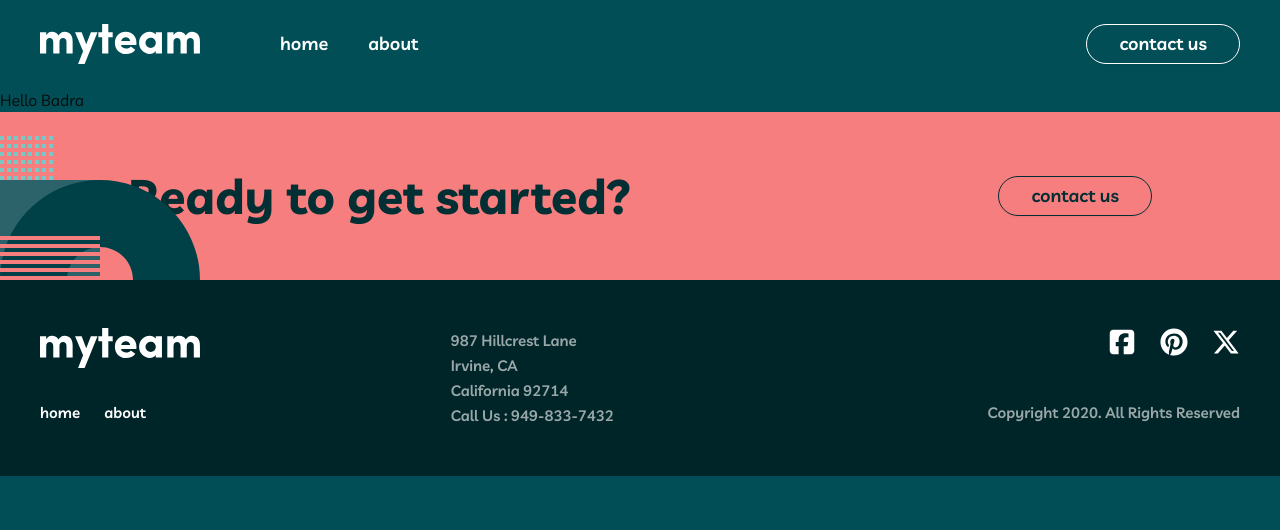
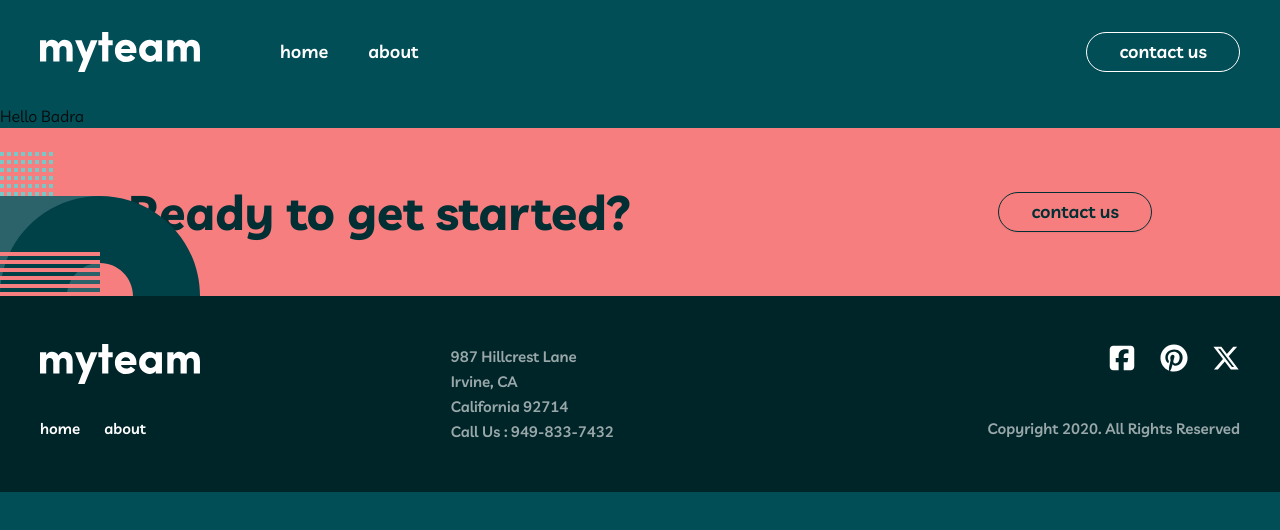
Before and after one commit to Youmnaelzany/myteam-multi-page-website-25, a Next.js app: page / in a window 1280 px wide. Shown: the top 530 px of the page. Built offline with nearby package versions, Linux system fonts and the light colour scheme; no server answers.

Commit message:
Increase header vertical padding
Updated the Header component to use 'py-8' instead of 'py-6' for increased vertical padding, improving visual spacing.

```diff
--- a/src/components/Navigation/Header.tsx
+++ b/src/components/Navigation/Header.tsx
@@ -9,7 +9,7 @@
 const Header = () => {
   return (
     <header className="">
-      <Wrapper className="flex items-center justify-between gap-6 py-6">
+      <Wrapper className="flex items-center justify-between gap-6 py-8">
         <div className="flex items-center gap-6 md:gap-12 lg:gap-20">
           <Link href="/" aria-label="myteam home" className="shrink-0">
             <Image
```
